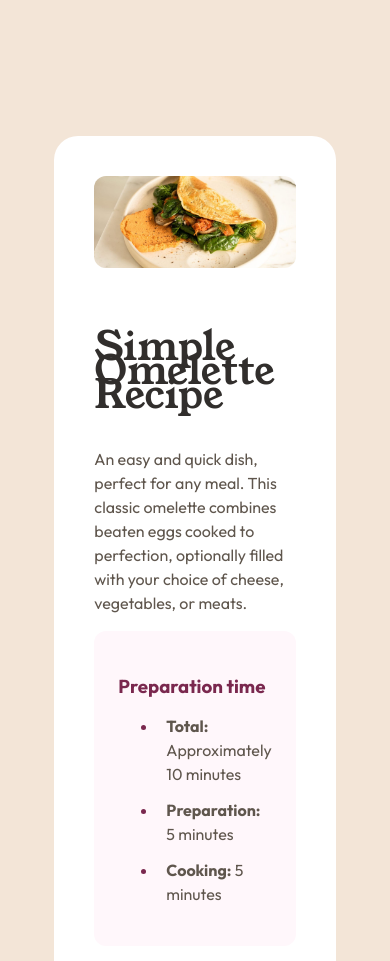
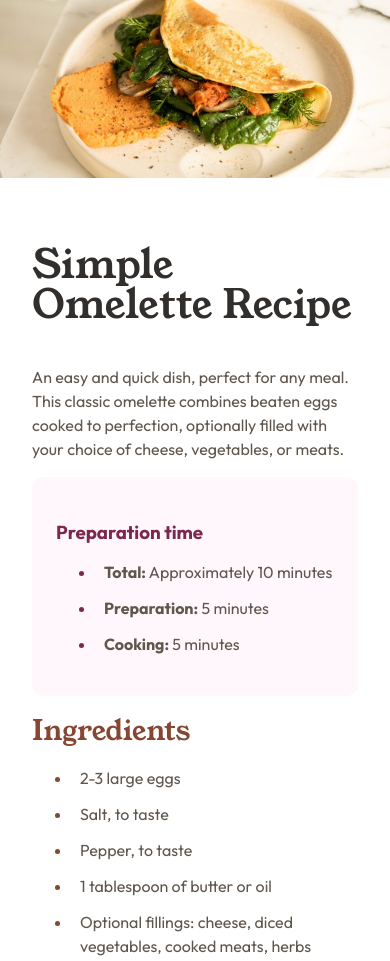
Before and after one commit to meg1502/recipe-page-main, a plain HTML site: page index.html in a window 390 px wide. Shown: the top 961 px of the page. Drawn offline with Linux system fonts and the light colour scheme.

Commit message:
Added a simple mobile layout

```diff
--- a/assets/styles/main.css
+++ b/assets/styles/main.css
@@ -62,7 +62,7 @@
 
 body {
     background-color: var(--color-stone-100);
-    padding: var(--space-1600) var(--space-600);
+    padding: var(--space-600) var(--space-600) var(--space-1600);
     display: flex;
     justify-content: center;
     align-items: center;
@@ -163,3 +163,30 @@ li::marker {
   text-align: left;
   color: var(--color-brown-800)
 }
+
+@media (max-width: 600px) {
+  body {
+    padding: 0;
+    margin: 0;
+  }
+
+  .recipe-card {
+    border-radius: 0;
+    padding: 0;
+  }
+
+  h1 {
+    line-height: 100%;
+  }
+
+  .top-image {
+    border-radius: 0;
+    margin-bottom: 0;
+  }
+
+  .text-content {
+    padding: var(--space-500) var(--space-400);
+
+  }
+
+}
--- a/index.html
+++ b/index.html
@@ -18,7 +18,7 @@
     <main class="recipe-card font-4">
 
       <img class="top-image" alt="A tasty omelette" src="./assets/images/image-omelette.jpeg"/>
-
+      <div class="text-content">
         <h1 class="font-1">Simple Omelette Recipe</h1>
 
         <div>
@@ -103,6 +103,7 @@
             </tr>
           </table>
         </div>
+      </div>
     </main>
   </body>
 </html>
```
Lines whose indentation alone changed are shown as unchanged.
